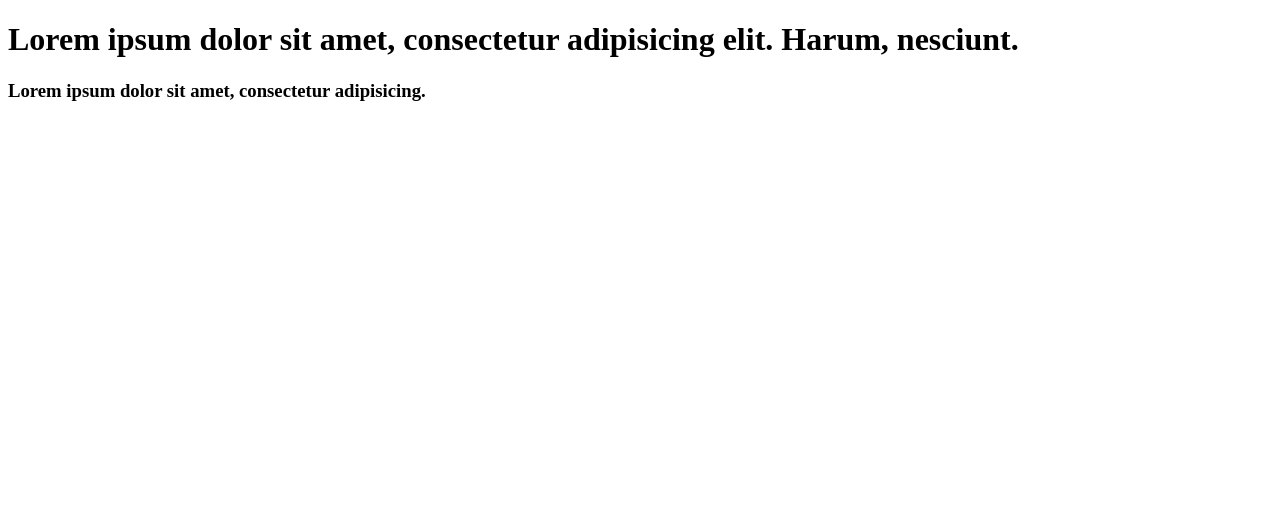
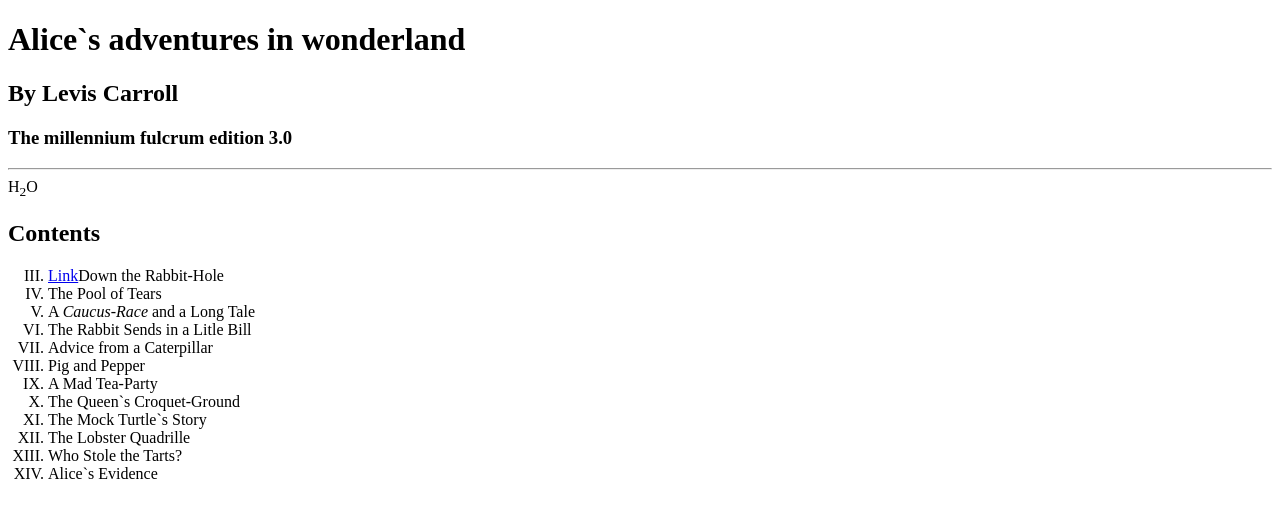
Before and after one commit to Alfa888/Udemy2, a plain HTML site: page home.html in a window 1280 px wide. Drawn offline with Linux system fonts and the light colour scheme.

Commit message:
edit files

```diff
--- a/home.html
+++ b/home.html
@@ -8,7 +8,27 @@
     <title>Document</title>
 </head>
 <body>
-<h1>Lorem ipsum dolor sit amet, consectetur adipisicing elit. Harum, nesciunt.</h1>
-<h3>Lorem ipsum dolor sit amet, consectetur adipisicing.</h3>
+<h1>Alice`s adventures in wonderland</h1> <!--Главный заголовок один на странице-->
+<h2>By Levis Carroll</h2>
+<h3>The millennium fulcrum edition 3.0</h3>
+<hr>
+H<sub>2</sub>O
+<h2>Contents</h2>
+<ol type="I" start="3">
+    <li><a href="https://webref.ru/html/a">Link</a>Down the Rabbit-Hole</li>
+    <li>The Pool of Tears</li>
+    <li>A <em>Caucus-Race</em> and a Long Tale</li>
+    <li>The Rabbit Sends in a Litle Bill</li>
+    <li>Advice from a Caterpillar</li>
+    <li>Pig and Pepper</li>
+    <li>A Mad Tea-Party</li>
+    <li>The Queen`s Croquet-Ground</li>
+    <li>The Mock Turtle`s Story</li>
+    <li>The Lobster Quadrille</li>
+    <li>Who Stole the Tarts?</li>
+    <li>Alice`s Evidence</li>
+</ol>
+
+
 </body>
 </html>
```
Also changed, not shown: index.html (+4 -3 lines).
